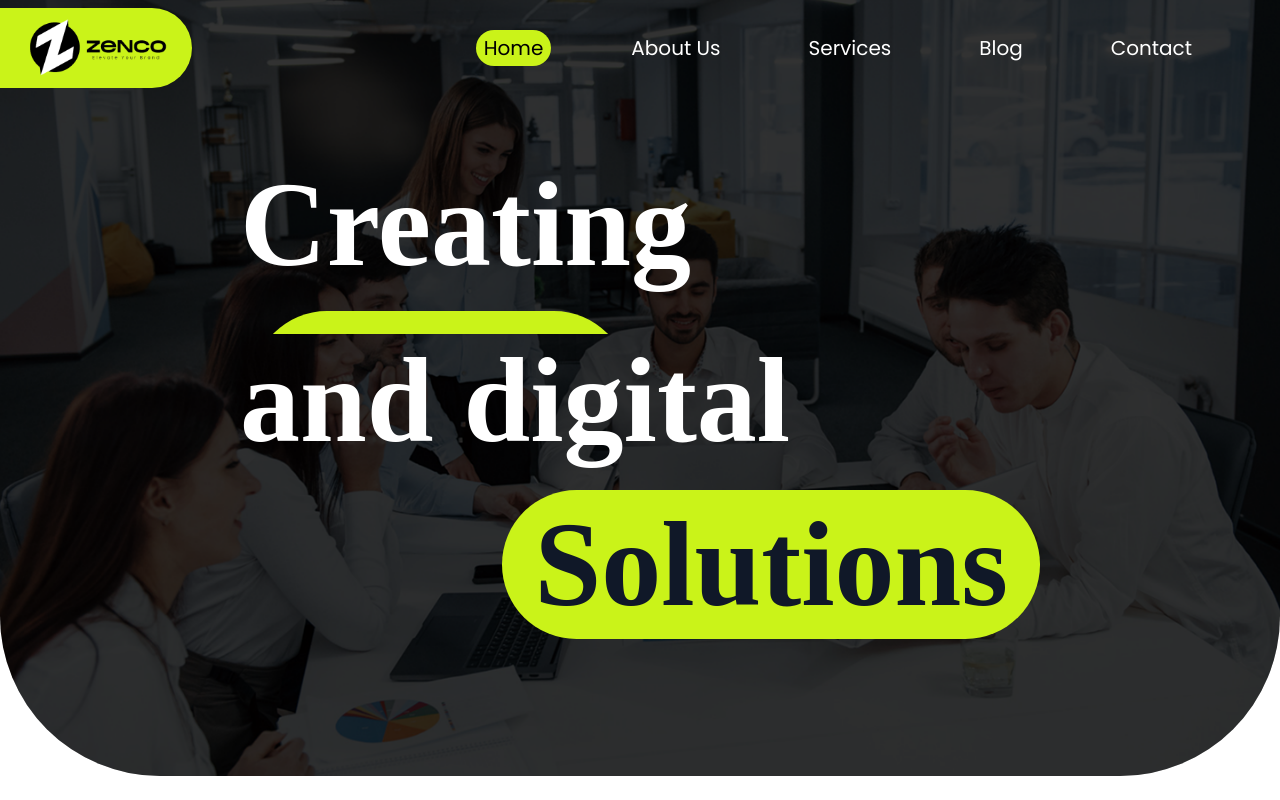
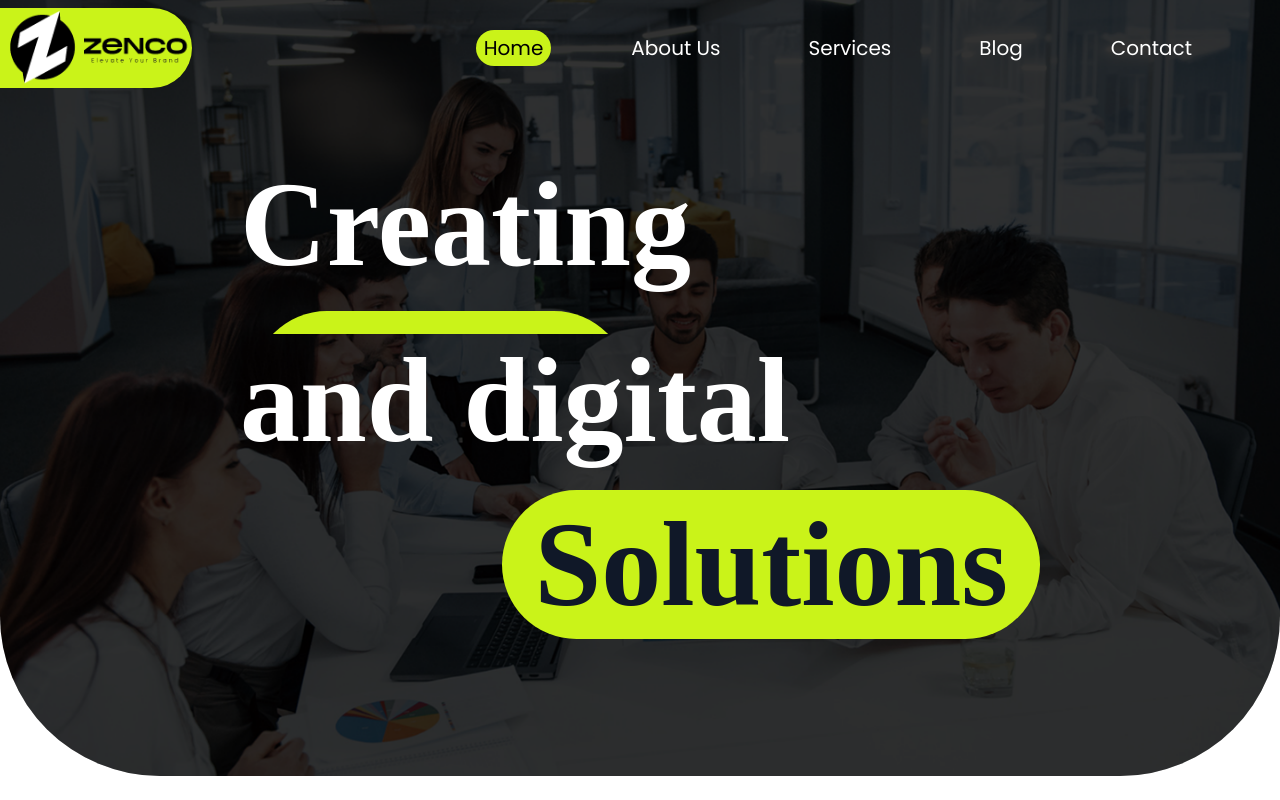
Before and after one commit to Biswajit0972/zenco.com, a Next.js app: page / in a window 1280 px wide. Shown: the top 800 px of the page. Built offline with nearby package versions, Linux system fonts and the light colour scheme; a web font is replaced by a local one.

Commit message:
Refactor: `Logo` component with new height and width

```diff
--- a/app/_components/Logo.tsx
+++ b/app/_components/Logo.tsx
@@ -1,11 +1,13 @@
 import Image from "next/image";
 
 const Logo = () => {
-  return (
-    <div className="logo">
-        <Image alt="logo" src="/images/zenco_logo.png" width={300} height={60}/>
-    </div>
-  );
+    return (
+        <div className="logo">
+            <div>
+                <Image alt="logo" src="/images/zenco_logo.png" width={200} height={120} className="scale-[1.299]"/>
+            </div>
+        </div>
+    );
 };
 
 export default Logo;
```
